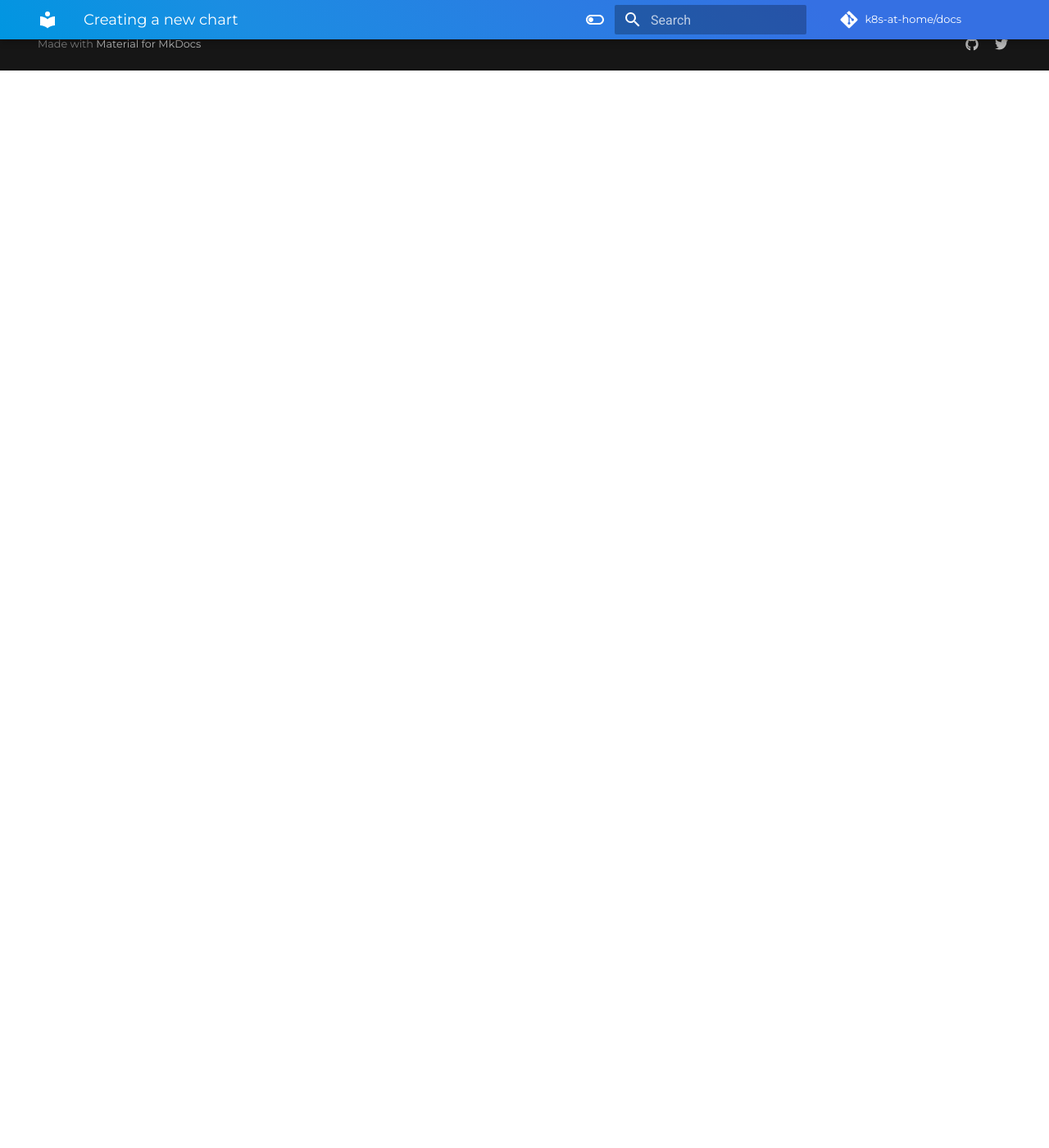
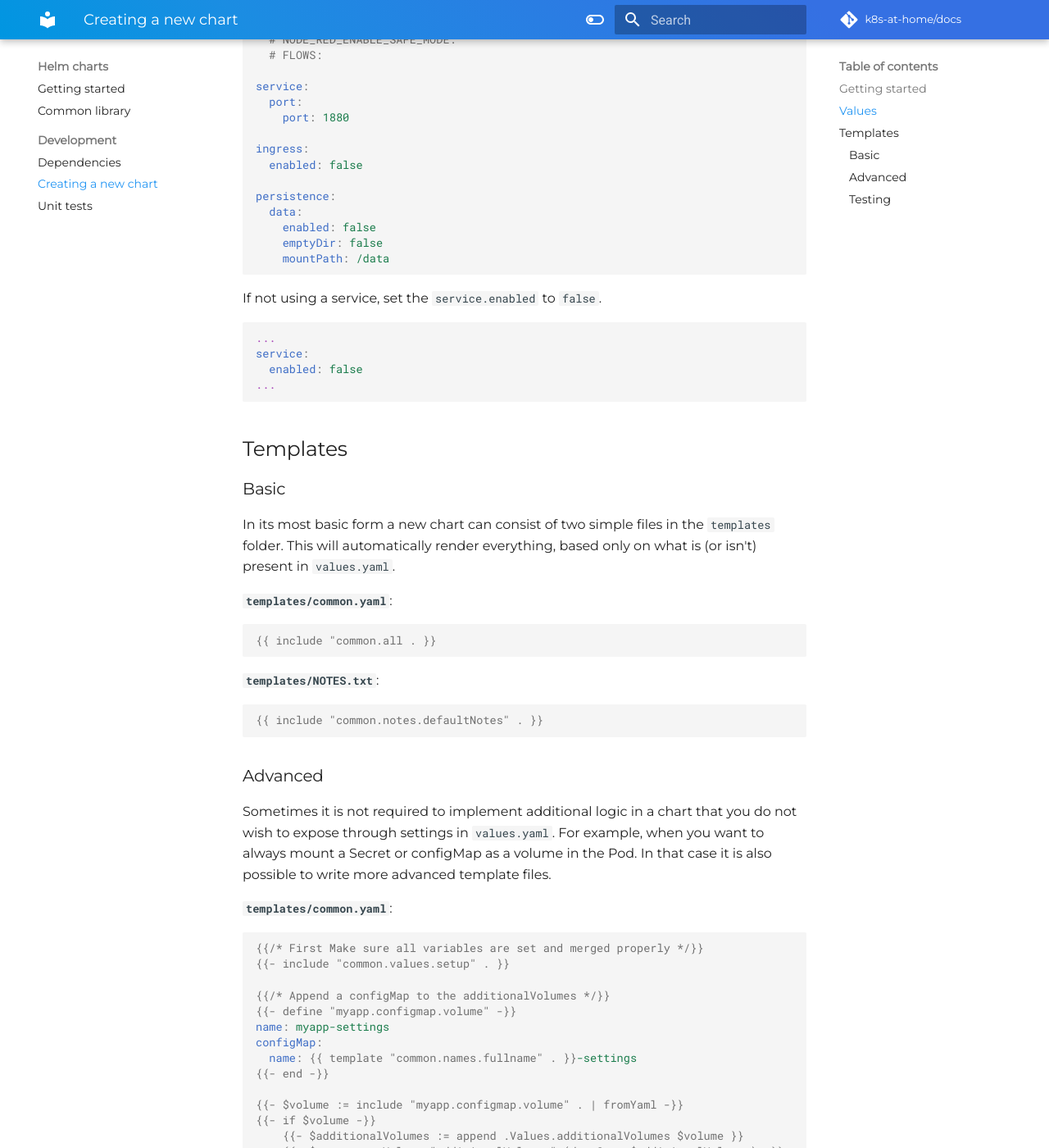
Before and after one commit to nicholaswilde/docs, an MkDocs documentation site: the page built from docs/helm-charts/development/creating-a-new-chart.md, in a window 1280 px wide and 1400 px high, scrolled down 1314 px. Shown: the whole window at 82% size. Built offline with MkDocs 1.6.1 and Material for MkDocs 9.7.7, drawn with Linux system fonts in a browser that asks for light colours; comment, search, counter and statistics services are not loaded; some of the changed text lies outside the part shown.

Commit message:
add helm charts - development

````diff
--- a/docs/helm-charts/development/creating-a-new-chart.md
+++ b/docs/helm-charts/development/creating-a-new-chart.md
@@ -1 +1,154 @@
 # Creating a new chart
+
+## Getting started
+
+To create a new chart, run the following:
+
+``` sh
+# Clone
+git clone
+cd charts
+sh -c "$(curl --location https://taskfile.dev/install.sh)" -- -d -b .bin
+
+# Create chart
+PATH=$PATH:$PWD/.bin
+task deps:install
+task chart:create CHART=chart_name
+# Don't forgot edit some chart informations in charts/char_name/Chart.yaml and charts/char_name/values.yaml
+```
+
+Second, be sure to checkout the many charts that already use this like [qBittorrent](../qbittorrent/), [node-red](../node-red/) or the many others in this repository.
+
+Include this chart as a dependency in your `Chart.yaml` e.g.
+
+```yaml
+# Chart.yaml
+...
+dependencies:
+- name: common
+  version: 3.0.1 # make sure to use the latest common library version available
+  repository: https://k8s-at-home.com/charts/
+...
+```
+
+## Values
+
+Write a `values.yaml` with some basic defaults you want to present to the user e.g.
+
+```yaml
+#
+# IMPORTANT NOTE
+#
+# This chart inherits from our common library chart. You can check the default values/options here:
+# https://github.com/k8s-at-home/charts/tree/master/charts/common/values.yaml
+#
+
+image:
+  repository: nodered/node-red
+  pullPolicy: IfNotPresent
+  tag: 1.2.5
+
+strategy:
+  type: Recreate
+
+# See more environment variables in the node-red documentation
+# https://nodered.org/docs/getting-started/docker
+env: {}
+  # TZ:
+  # NODE_OPTIONS:
+  # NODE_RED_ENABLE_PROJECTS:
+  # NODE_RED_ENABLE_SAFE_MODE:
+  # FLOWS:
+
+service:
+  port:
+    port: 1880
+
+ingress:
+  enabled: false
+
+persistence:
+  data:
+    enabled: false
+    emptyDir: false
+    mountPath: /data
+```
+
+If not using a service, set the `service.enabled` to `false`.
+```yaml
+...
+service:
+  enabled: false
+...
+```
+
+## Templates
+
+### Basic
+
+In its most basic form a new chart can consist of two simple files in the `templates` folder. This will automatically render everything, based only on what is (or isn't) present in `values.yaml`.
+
+**`templates/common.yaml`**:
+```yaml
+{{ include "common.all . }}
+```
+**`templates/NOTES.txt`**:
+```yaml
+{{ include "common.notes.defaultNotes" . }}
+```
+
+### Advanced
+
+Sometimes it is not required to implement additional logic in a chart that you do not wish to expose through settings in `values.yaml`. For example, when you want to always mount a Secret or configMap as a volume in the Pod. In that case it is also possible to write more advanced template files.
+
+**`templates/common.yaml`**:
+```yaml
+{{/* First Make sure all variables are set and merged properly */}}
+{{- include "common.values.setup" . }}
+
+{{/* Append a configMap to the additionalVolumes */}}
+{{- define "myapp.configmap.volume" -}}
+name: myapp-settings
+configMap:
+  name: {{ template "common.names.fullname" . }}-settings
+{{- end -}}
+
+{{- $volume := include "myapp.configmap.volume" . | fromYaml -}}
+{{- if $volume -}}
+    {{- $additionalVolumes := append .Values.additionalVolumes $volume }}
+    {{- $_ := set .Values "additionalVolumes" (deepCopy $additionalVolumes) -}}
+{{- end -}}
+
+{{/* Render the templates */}}
+{{ include "common.all" . }}
+```
+
+An actual example of this can be found in the [zigbee2mqtt](../zigbee2mqtt/) chart.
+
+### Testing
+
+If testing locally, make sure you update the dependencies with from the chart directory:
+
+```bash
+helm dependency update
+```
+
+If making local changes to the `common` library, the test chart may reference the local development chart:
+
+```yaml
+# common-test/Chart.yaml
+...
+dependencies:
+- name: common
+  version: <new version>
+  repository: file://.../common
+...
+```
+
+Be sure to lint your chart to check for any errors.
+
+```sh
+# Linting
+task chart:lint CHART=chart_name
+task chart:ct-lint CHART=chart_name
+```
````
